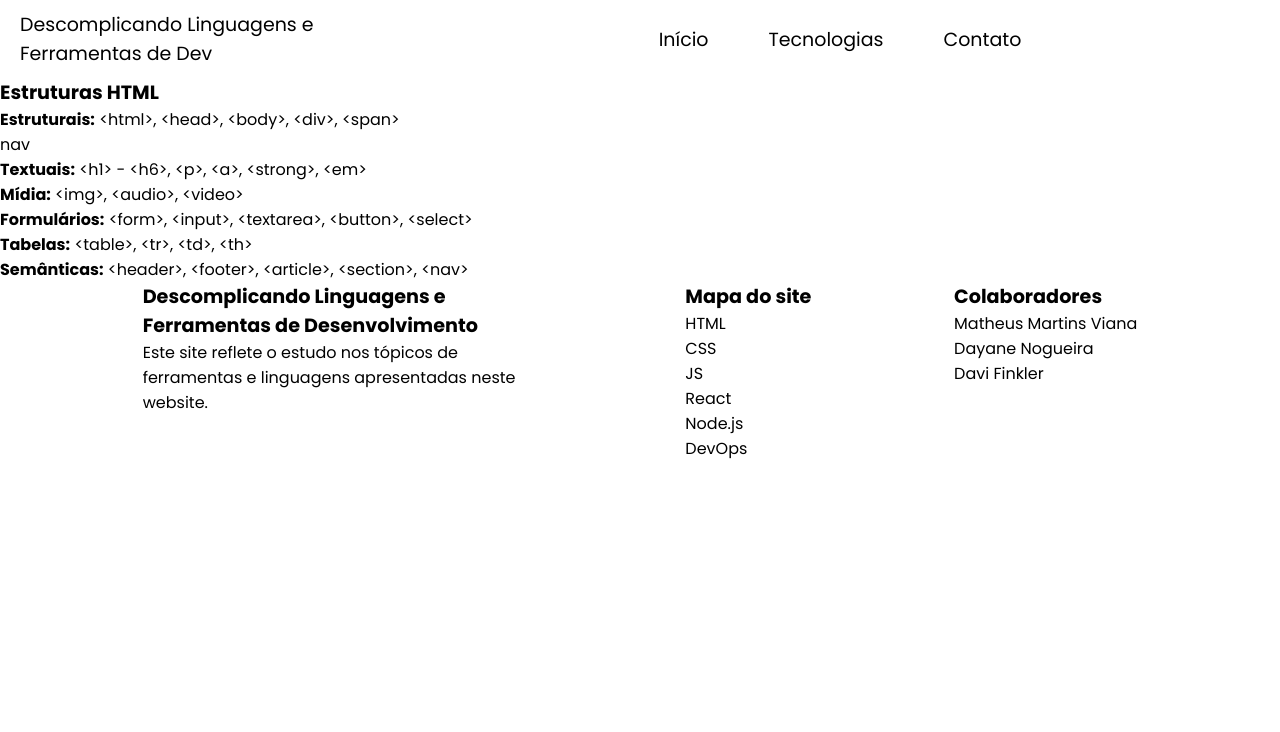
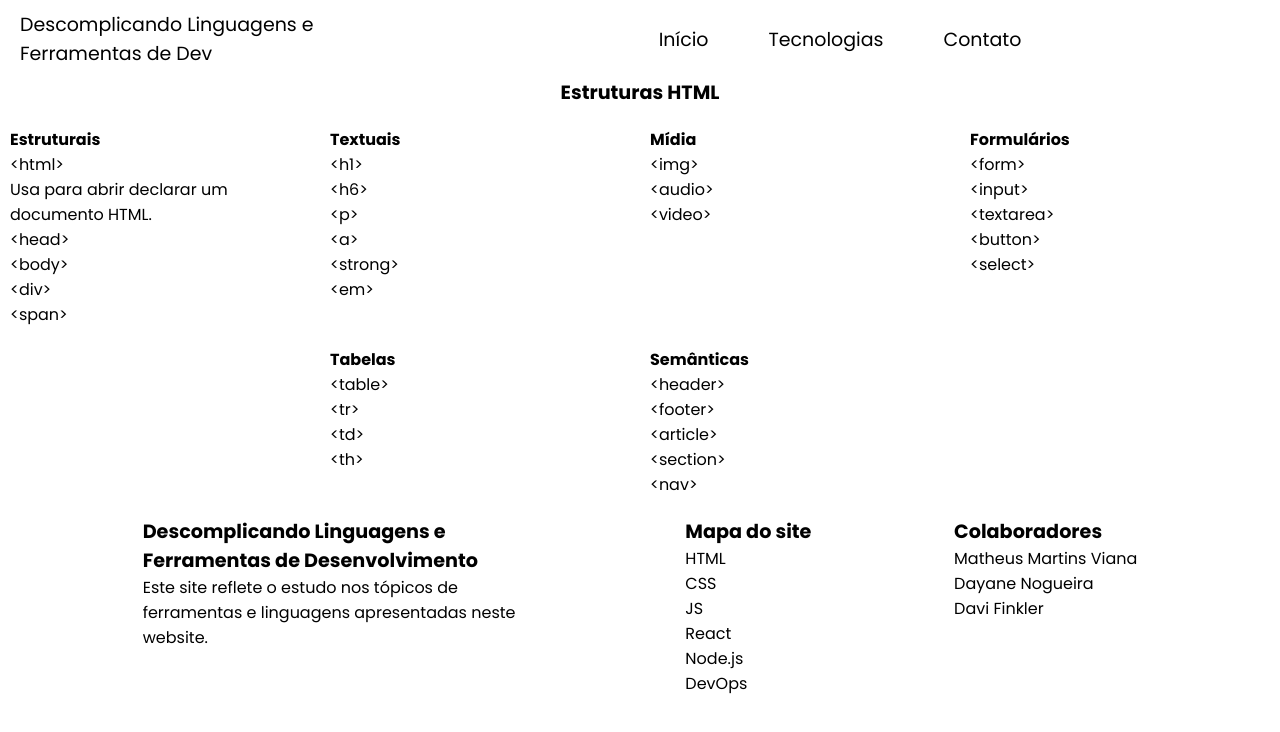
Before and after one commit to matheusmartinsviana/website-explicativo, a React (Vite) app: page /html in a window 1280 px wide. Shown: the top 732 px of the page. Built offline with nearby package versions, Linux system fonts and the light colour scheme.

Commit message:
styles: estilos padrão

```diff
--- a/src/pages/html/Html.jsx
+++ b/src/pages/html/Html.jsx
@@ -5,37 +5,40 @@ export default function Html() {
     <>
       <div className="html-structures-container">
         <h2>Estruturas HTML</h2>
-        <ul>
+        <ul className="html-list-elements">
           <li>
-            <strong>Estruturais:</strong> <code>&lt;html&gt;</code>,{" "}
-            <code>&lt;head&gt;</code>, <code>&lt;body&gt;</code>,{" "}
-            <code>&lt;div&gt;</code>, <code>&lt;span&gt;</code>
-            <p>nav</p>
+            <strong>Estruturais</strong>{" "}
+            <code>
+              &lt;html&gt;
+              <p>Usa para abrir declarar um documento HTML.</p>
+            </code>{" "}
+            <code>&lt;head&gt;</code> <code>&lt;body&gt;</code>{" "}
+            <code>&lt;div&gt;</code> <code>&lt;span&gt;</code>
           </li>
           <li>
-            <strong>Textuais:</strong> <code>&lt;h1&gt;</code> -{" "}
-            <code>&lt;h6&gt;</code>, <code>&lt;p&gt;</code>,{" "}
-            <code>&lt;a&gt;</code>, <code>&lt;strong&gt;</code>,{" "}
+            <strong>Textuais</strong> <code>&lt;h1&gt;</code>{" "}
+            <code>&lt;h6&gt;</code> <code>&lt;p&gt;</code>{" "}
+            <code>&lt;a&gt;</code> <code>&lt;strong&gt;</code>{" "}
             <code>&lt;em&gt;</code>
           </li>
           <li>
-            <strong>Mídia:</strong> <code>&lt;img&gt;</code>,{" "}
-            <code>&lt;audio&gt;</code>, <code>&lt;video&gt;</code>
+            <strong>Mídia</strong> <code>&lt;img&gt;</code>{" "}
+            <code>&lt;audio&gt;</code> <code>&lt;video&gt;</code>
           </li>
           <li>
-            <strong>Formulários:</strong> <code>&lt;form&gt;</code>,{" "}
-            <code>&lt;input&gt;</code>, <code>&lt;textarea&gt;</code>,{" "}
-            <code>&lt;button&gt;</code>, <code>&lt;select&gt;</code>
+            <strong>Formulários</strong> <code>&lt;form&gt;</code>{" "}
+            <code>&lt;input&gt;</code> <code>&lt;textarea&gt;</code>{" "}
+            <code>&lt;button&gt;</code> <code>&lt;select&gt;</code>
           </li>
           <li>
-            <strong>Tabelas:</strong> <code>&lt;table&gt;</code>,{" "}
-            <code>&lt;tr&gt;</code>, <code>&lt;td&gt;</code>,{" "}
+            <strong>Tabelas</strong> <code>&lt;table&gt;</code>{" "}
+            <code>&lt;tr&gt;</code> <code>&lt;td&gt;</code>{" "}
             <code>&lt;th&gt;</code>
           </li>
           <li>
-            <strong>Semânticas:</strong> <code>&lt;header&gt;</code>,{" "}
-            <code>&lt;footer&gt;</code>, <code>&lt;article&gt;</code>,{" "}
-            <code>&lt;section&gt;</code>, <code>&lt;nav&gt;</code>
+            <strong>Semânticas</strong> <code>&lt;header&gt;</code>{" "}
+            <code>&lt;footer&gt;</code> <code>&lt;article&gt;</code>{" "}
+            <code>&lt;section&gt;</code> <code>&lt;nav&gt;</code>
           </li>
         </ul>
       </div>
--- a/src/pages/styles/html.css
+++ b/src/pages/styles/html.css
@@ -0,0 +1,22 @@
+.html-structures-container {
+  display: flex;
+  flex-direction: column;
+  align-items: center;
+  justify-content: center;
+}
+
+.html-list-elements {
+  margin: 20px 0;
+  display: flex;
+  justify-content: center;
+  flex-direction: row;
+  flex-wrap: wrap; /* Joga a div pra baixo caso passe o tamanho da tela */
+  align-items: start;
+  gap: 20px;
+}
+
+.html-list-elements li {
+  width: 300px;
+  display: flex;
+  flex-direction: column;
+}
```
